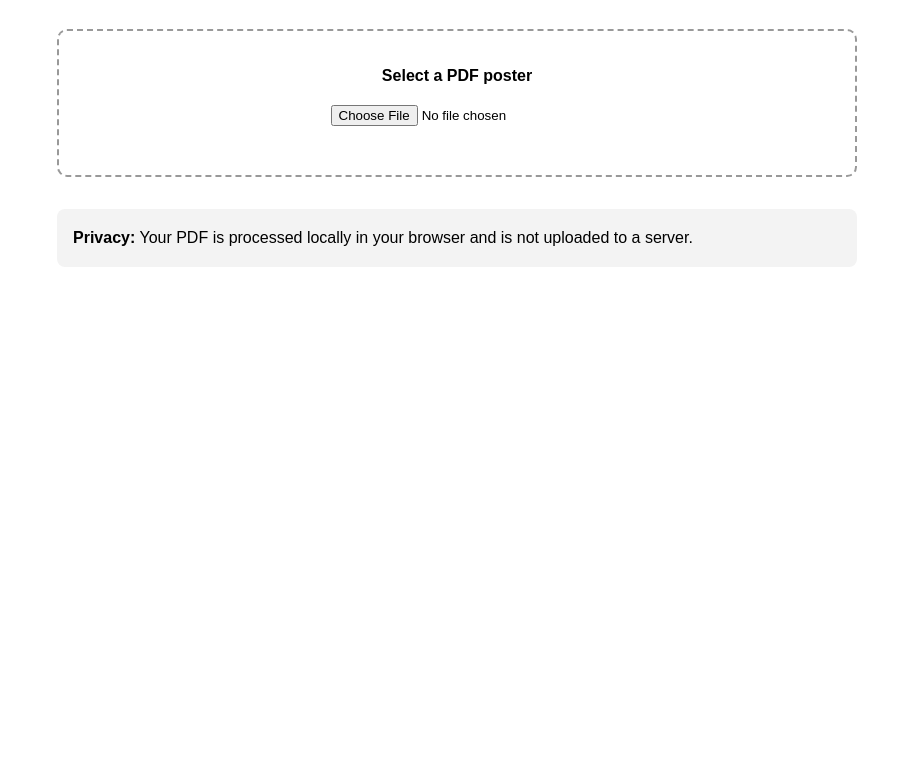
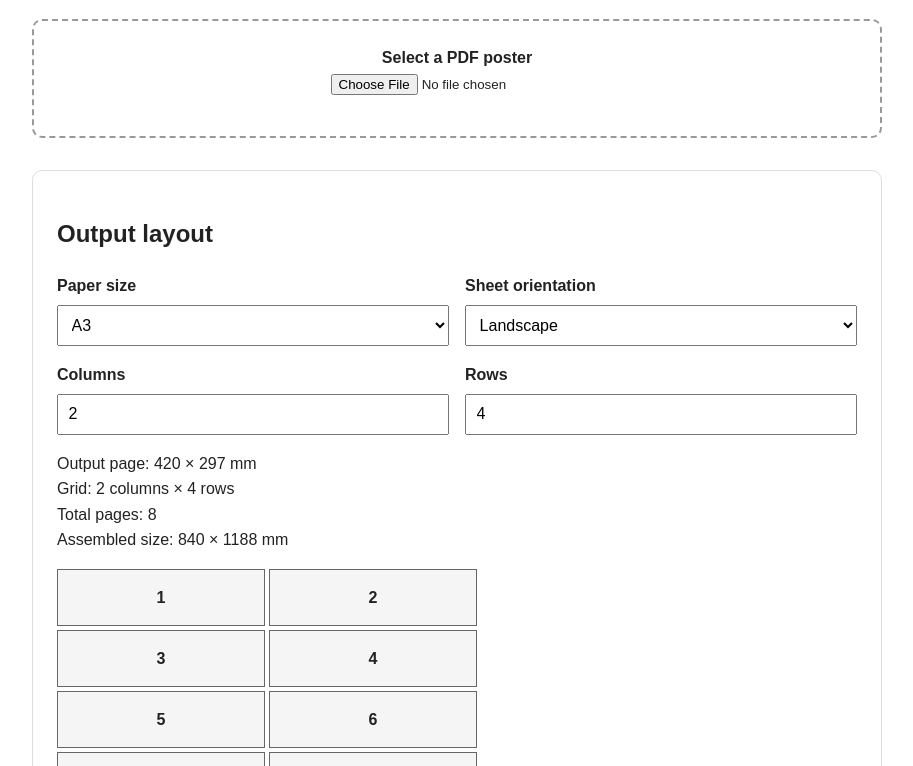
Before and after one commit to shuvo-dip/pdf-slicer, a plain HTML site: page index.html in a window 1280 px wide. Shown: the part 143-909 px from the top of the page, without its empty margins (183-1096 px from the left). Before the commit the page ends 800 px from the top, so only its background shows below. Drawn offline with Linux system fonts and the light colour scheme.

Commit message:
Update index.html
Add output layout controls

```diff
--- a/index.html
+++ b/index.html
@@ -9,10 +9,11 @@
   <style>
     body {
       font-family: Arial, sans-serif;
-      max-width: 800px;
-      margin: 60px auto;
+      max-width: 850px;
+      margin: 50px auto;
       padding: 0 20px;
       line-height: 1.6;
+      color: #222;
     }
 
     h1 {
@@ -24,20 +25,56 @@
       margin-top: 0;
     }
 
+    .panel {
+      margin-top: 2rem;
+      padding: 1.5rem;
+      border: 1px solid #ddd;
+      border-radius: 10px;
+    }
+
     .upload-box {
-      margin-top: 2rem;
-      padding: 2rem;
       border: 2px dashed #999;
-      border-radius: 10px;
       text-align: center;
     }
 
-    input[type="file"] {
+    .file-info,
+    .layout-info {
       margin-top: 1rem;
     }
 
-    .file-info {
+    .controls {
+      display: grid;
+      grid-template-columns: repeat(2, minmax(180px, 1fr));
+      gap: 1rem;
+    }
+
+    label {
+      display: flex;
+      flex-direction: column;
+      font-weight: bold;
+    }
+
+    select,
+    input[type="number"] {
+      margin-top: 0.4rem;
+      padding: 0.6rem;
+      font-size: 1rem;
+    }
+
+    .tile-preview {
+      display: grid;
+      gap: 4px;
       margin-top: 1rem;
+      max-width: 420px;
+    }
+
+    .tile {
+      display: flex;
+      align-items: center;
+      justify-content: center;
+      min-height: 55px;
+      border: 1px solid #666;
+      background: #f5f5f5;
       font-weight: bold;
     }
 
@@ -46,6 +83,12 @@
       padding: 1rem;
       background: #f3f3f3;
       border-radius: 8px;
+    }
+
+    @media (max-width: 600px) {
+      .controls {
+        grid-template-columns: 1fr;
+      }
     }
   </style>
 </head>
@@ -57,7 +100,7 @@
     Slice large-format PDF posters into printable pages.
   </p>
 
-  <div class="upload-box">
+  <div class="panel upload-box">
     <strong>Select a PDF poster</strong>
 
     <br />
@@ -71,20 +114,189 @@
     <div id="fileInfo" class="file-info"></div>
   </div>
 
+  <div class="panel">
+    <h2>Output layout</h2>
+
+    <div class="controls">
+      <label>
+        Paper size
+        <select id="paperSize">
+          <option value="A3">A3</option>
+          <option value="A4">A4</option>
+        </select>
+      </label>
+
+      <label>
+        Sheet orientation
+        <select id="sheetOrientation">
+          <option value="landscape">Landscape</option>
+          <option value="portrait">Portrait</option>
+        </select>
+      </label>
+
+      <label>
+        Columns
+        <input
+          id="columns"
+          type="number"
+          min="1"
+          max="20"
+          value="2"
+        />
+      </label>
+
+      <label>
+        Rows
+        <input
+          id="rows"
+          type="number"
+          min="1"
+          max="20"
+          value="4"
+        />
+      </label>
+    </div>
+
+    <div id="layoutInfo" class="layout-info"></div>
+    <div id="tilePreview" class="tile-preview"></div>
+  </div>
+
   <div class="privacy-note">
     <strong>Privacy:</strong>
     Your PDF is processed locally in your browser and is not uploaded
     to a server.
   </div>
+
   <script src="https://cdnjs.cloudflare.com/ajax/libs/pdf-lib/1.17.1/pdf-lib.min.js"></script>
-   <script>
+
+  <script>
     const pdfInput = document.getElementById("pdfInput");
     const fileInfo = document.getElementById("fileInfo");
 
+    const paperSize = document.getElementById("paperSize");
+    const sheetOrientation =
+      document.getElementById("sheetOrientation");
+
+    const columnsInput = document.getElementById("columns");
+    const rowsInput = document.getElementById("rows");
+
+    const layoutInfo = document.getElementById("layoutInfo");
+    const tilePreview = document.getElementById("tilePreview");
+
     const POINTS_PER_MM = 72 / 25.4;
+
+    const PAPER_SIZES_MM = {
+      A3: {
+        width: 297,
+        height: 420
+      },
+      A4: {
+        width: 210,
+        height: 297
+      }
+    };
+
+    let sourceWidthMM = null;
+    let sourceHeightMM = null;
 
     function pointsToMillimeters(points) {
       return points / POINTS_PER_MM;
+    }
+
+    function getOutputSheetDimensions() {
+      const selectedPaper = PAPER_SIZES_MM[paperSize.value];
+
+      if (sheetOrientation.value === "landscape") {
+        return {
+          width: selectedPaper.height,
+          height: selectedPaper.width
+        };
+      }
+
+      return {
+        width: selectedPaper.width,
+        height: selectedPaper.height
+      };
+    }
+
+    function updateLayoutPreview() {
+      const columns = Number(columnsInput.value);
+      const rows = Number(rowsInput.value);
+
+      if (
+        !Number.isInteger(columns) ||
+        !Number.isInteger(rows) ||
+        columns < 1 ||
+        rows < 1
+      ) {
+        layoutInfo.textContent =
+          "Columns and rows must be positive integers.";
+
+        tilePreview.innerHTML = "";
+        return;
+      }
+
+      const sheet = getOutputSheetDimensions();
+
+      const assembledWidth = columns * sheet.width;
+      const assembledHeight = rows * sheet.height;
+      const totalPages = columns * rows;
+
+      let scaleText = "";
+
+      if (sourceWidthMM && sourceHeightMM) {
+        const scaleX = assembledWidth / sourceWidthMM;
+        const scaleY = assembledHeight / sourceHeightMM;
+
+        const scale = Math.min(scaleX, scaleY) * 100;
+
+        scaleText = `
+          <div>
+            Approximate fit scale:
+            ${scale.toFixed(2)}%
+          </div>
+        `;
+      }
+
+      layoutInfo.innerHTML = `
+        <div>
+          Output page:
+          ${sheet.width} × ${sheet.height} mm
+        </div>
+
+        <div>
+          Grid:
+          ${columns} columns × ${rows} rows
+        </div>
+
+        <div>
+          Total pages:
+          ${totalPages}
+        </div>
+
+        <div>
+          Assembled size:
+          ${assembledWidth} × ${assembledHeight} mm
+        </div>
+
+        ${scaleText}
+      `;
+
+      tilePreview.innerHTML = "";
+      tilePreview.style.gridTemplateColumns =
+        `repeat(${columns}, 1fr)`;
+
+      for (let tileNumber = 1;
+           tileNumber <= totalPages;
+           tileNumber++) {
+
+        const tile = document.createElement("div");
+
+        tile.className = "tile";
+        tile.textContent = tileNumber;
+
+        tilePreview.appendChild(tile);
+      }
     }
 
     pdfInput.addEventListener("change", async () => {
@@ -92,6 +304,9 @@
 
       if (!file) {
         fileInfo.textContent = "";
+        sourceWidthMM = null;
+        sourceHeightMM = null;
+        updateLayoutPreview();
         return;
       }
 
@@ -109,7 +324,8 @@
 
         const arrayBuffer = await file.arrayBuffer();
 
-        const pdfDocument = await PDFLib.PDFDocument.load(arrayBuffer);
+        const pdfDocument =
+          await PDFLib.PDFDocument.load(arrayBuffer);
 
         const pageCount = pdfDocument.getPageCount();
         const firstPage = pdfDocument.getPage(0);
@@ -117,11 +333,16 @@
         const widthPoints = firstPage.getWidth();
         const heightPoints = firstPage.getHeight();
 
-        const widthMM = pointsToMillimeters(widthPoints);
-        const heightMM = pointsToMillimeters(heightPoints);
+        sourceWidthMM =
+          pointsToMillimeters(widthPoints);
+
+        sourceHeightMM =
+          pointsToMillimeters(heightPoints);
 
         const orientation =
-          widthMM > heightMM ? "Landscape" : "Portrait";
+          sourceWidthMM > sourceHeightMM
+            ? "Landscape"
+            : "Portrait";
 
         const sizeMB = file.size / (1024 * 1024);
 
@@ -129,12 +350,19 @@
           <div>Selected: ${file.name}</div>
           <div>File size: ${sizeMB.toFixed(2)} MB</div>
           <div>PDF pages: ${pageCount}</div>
+
           <div>
             First-page size:
-            ${widthMM.toFixed(1)} × ${heightMM.toFixed(1)} mm
+            ${sourceWidthMM.toFixed(1)}
+            ×
+            ${sourceHeightMM.toFixed(1)} mm
           </div>
+
           <div>Orientation: ${orientation}</div>
         `;
+
+        updateLayoutPreview();
+
       } catch (error) {
         console.error(error);
 
@@ -142,6 +370,28 @@
           "The PDF could not be read. It may be damaged, encrypted, or unsupported.";
       }
     });
+
+    paperSize.addEventListener(
+      "change",
+      updateLayoutPreview
+    );
+
+    sheetOrientation.addEventListener(
+      "change",
+      updateLayoutPreview
+    );
+
+    columnsInput.addEventListener(
+      "input",
+      updateLayoutPreview
+    );
+
+    rowsInput.addEventListener(
+      "input",
+      updateLayoutPreview
+    );
+
+    updateLayoutPreview();
   </script>
 </body>
 </html>
```
